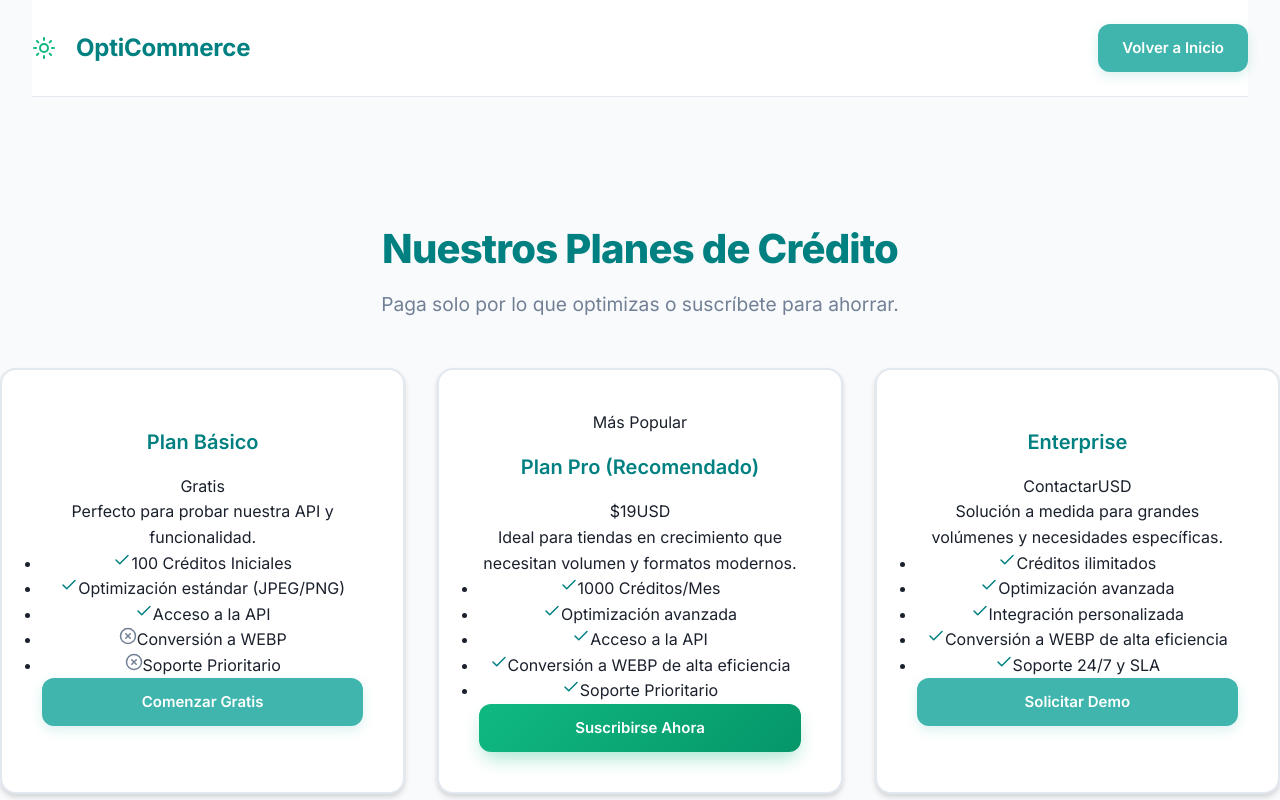
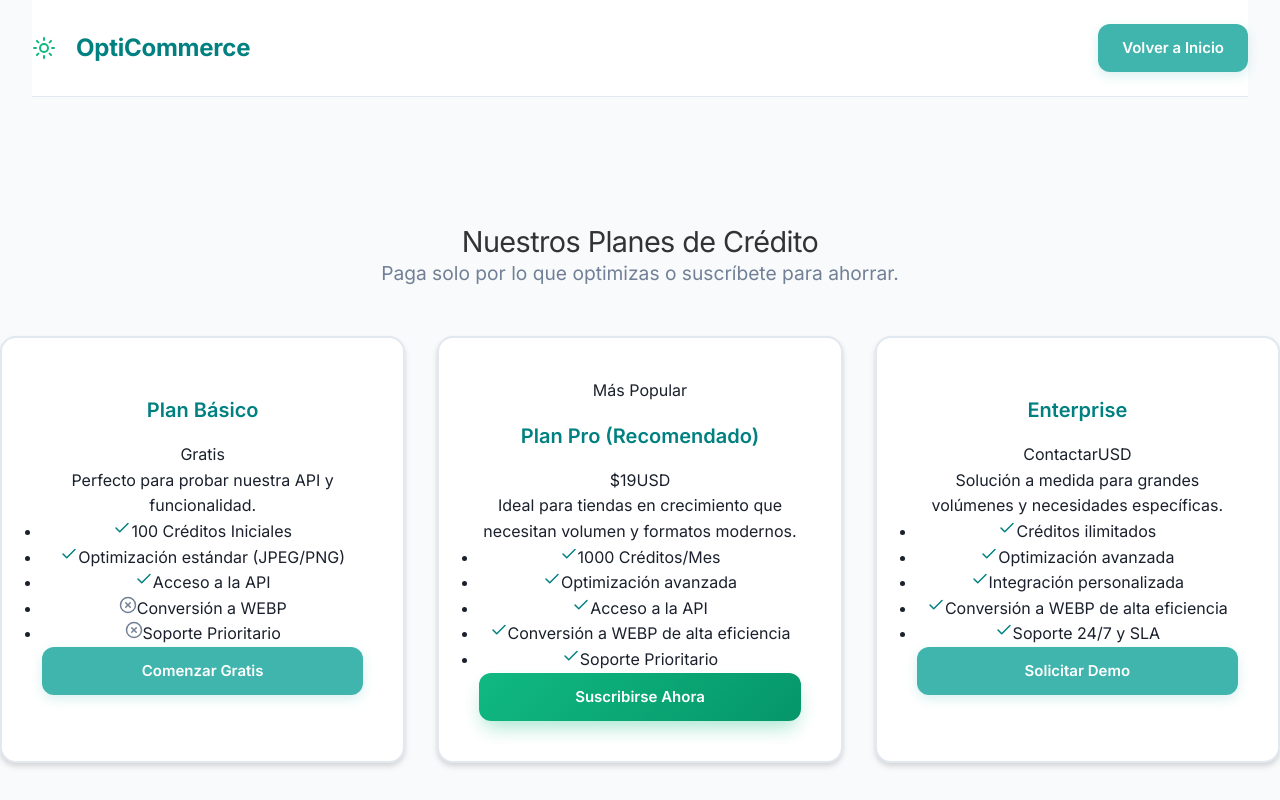
Before and after one commit to Juanjose-ctrl/optimizador-ecommerce, a Next.js app: page /pricing in a window 1280 px wide. Shown: the top 800 px of the page. Built offline with nearby package versions, Linux system fonts and the light colour scheme.

Commit message:
feat: Aplicar pulido

```diff
--- a/src/app/globals.css
+++ b/src/app/globals.css
@@ -1180,3 +1180,33 @@ a:hover {
     margin-top: 12px;
     text-align: center;
 }
+
+/* Asegúrate de que tu título principal esté bien alineado */
+.section-plans {
+    margin-top: 40px; /* Espacio superior */
+    padding-bottom: 60px; /* Espacio inferior */
+}
+
+.section-title {
+    display: flex;
+    align-items: center;
+    justify-content: center; /* Centrar el título */
+    font-size: 1.8rem;
+    color: #333; /* Color oscuro */
+    margin-bottom: 30px;
+    font-weight: 300; /* Fuente ligera */
+}
+
+/* Estilo para el ícono principal del título */
+.icon-main-title {
+    color: #007bff; /* Color primario de tu marca (ej: azul) */
+    margin-right: 12px;
+    /* Un ligero ajuste de posición para centrar visualmente el ícono */
+    position: relative;
+    top: -1px;
+}
+
+.section-title strong {
+    font-weight: 700; /* Destacar la palabra clave */
+    color: #1a1a1a;
+}
```
Also changed, not shown: src/app/dashboard/page.js (+8 -2 lines).
